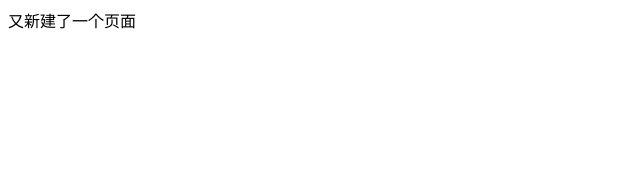
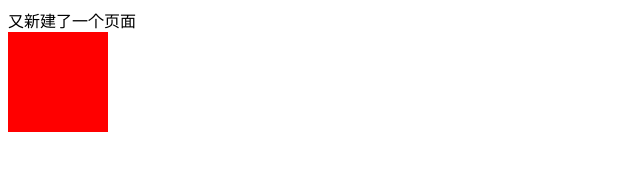
Before and after one commit to peikangwei/peikangwei.github.io, a plain HTML site: page index.html in a window 1280 px wide. Shown: the whole page, without its empty margins (0-640 px from the left). Drawn offline with Linux system fonts and the light colour scheme.

Commit message:
tianjiadiv

```diff
--- a/index.html
+++ b/index.html
@@ -3,8 +3,16 @@
 <head>
 	<meta charset="UTF-8">
 	<title>Document</title>
+	<style type="text/css">
+	div{
+		width: 100px;
+		height: 100px;
+		background: red;
+	}
+	</style>
 </head>
 <body>
 	又新建了一个页面
+	<div></div>
 </body>
 </html>
```
